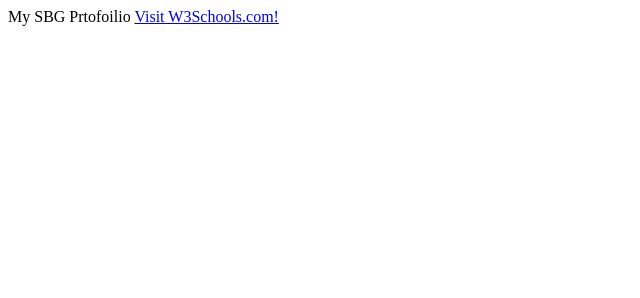
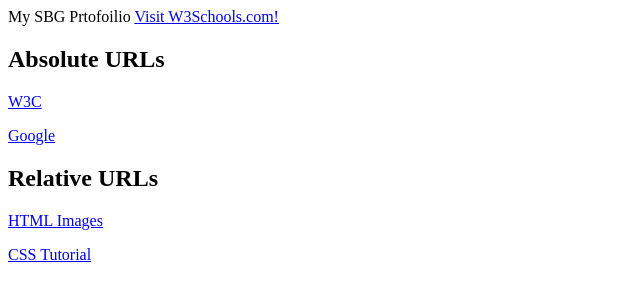
Before and after one commit to SBGTest1/sbgtest2.github.io, a plain HTML site: page index.html in a window 1280 px wide. Shown: the whole page, without its empty margins (0-640 px from the left). Drawn offline with Linux system fonts and the light colour scheme.

Commit message:
Update index.html

```diff
--- a/index.html
+++ b/index.html
@@ -3,4 +3,12 @@
 
   <a href="https://www.w3schools.com/">Visit W3Schools.com!</a>
 
+  <h2>Absolute URLs</h2>
+<p><a href="https://www.w3.org/">W3C</a></p>
+<p><a href="https://www.google.com/">Google</a></p>
+
+<h2>Relative URLs</h2>
+<p><a href="html_images.asp">HTML Images</a></p>
+<p><a href="/css/default.asp">CSS Tutorial</a></p>
+
 </html>
```
